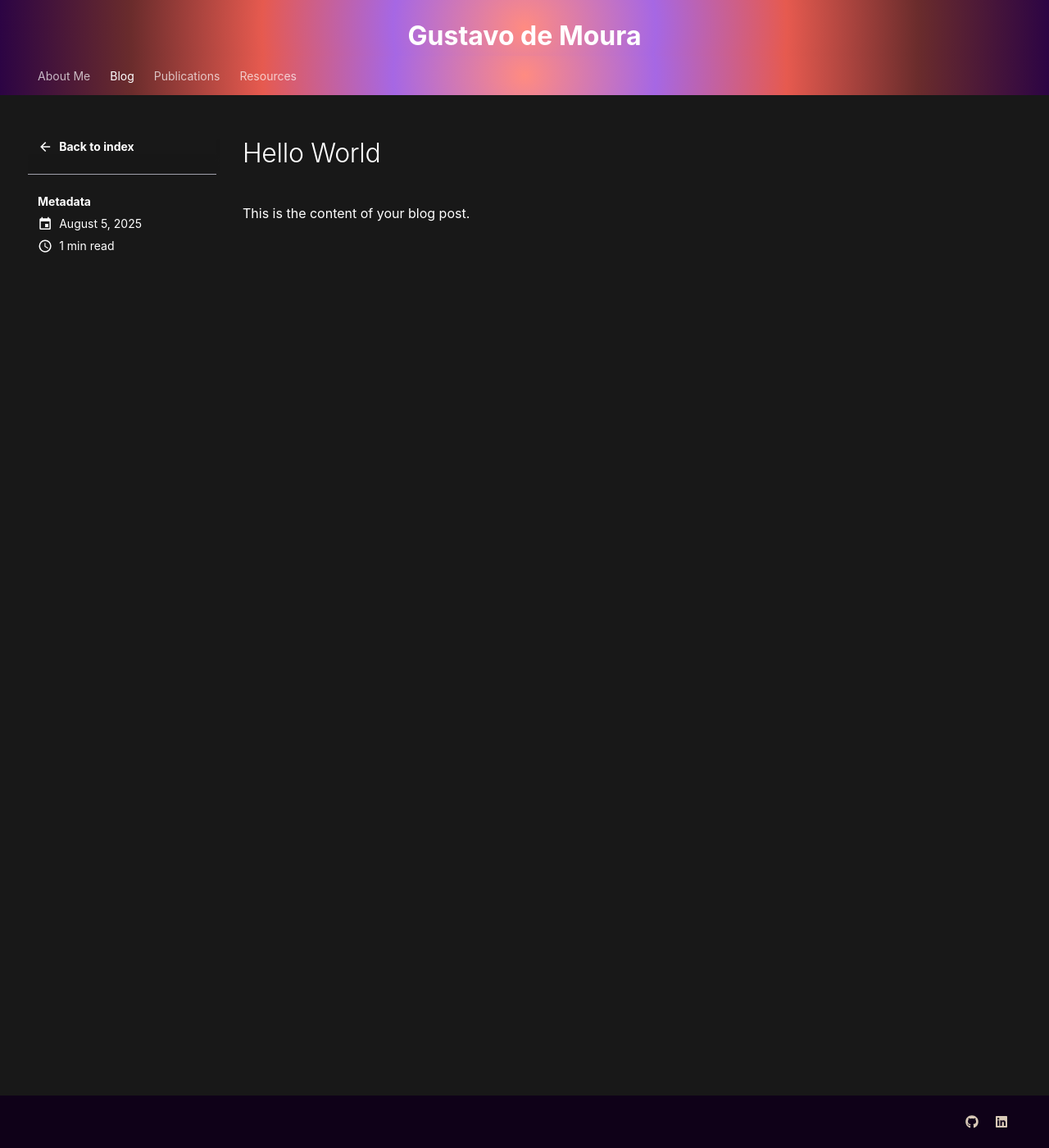
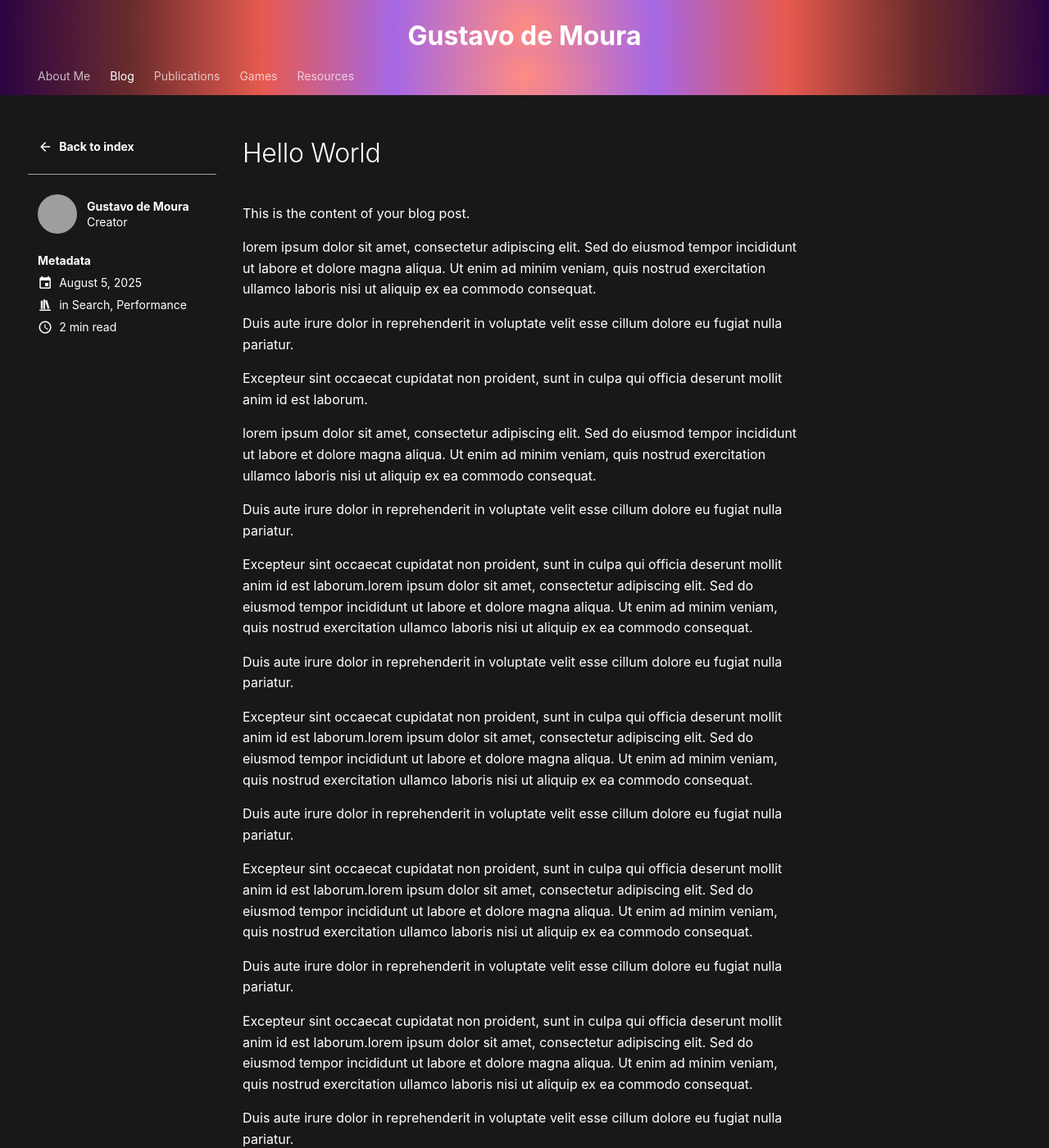
Before and after one commit to gustavo-moura/gustavo-moura, an MkDocs documentation site: the page built from docs/blog/posts/hello_world.md, in a window 1280 px wide and 1400 px high. Shown: the whole window at 82% size. Built offline with MkDocs 1.6.1 and Material for MkDocs 9.7.7, drawn with Linux system fonts in a browser that asks for light colours; some web fonts are replaced; some of the changed text lies outside the part shown; grey boxes are pictures that could not be loaded.

Commit message:
Add games page

```diff
--- /dev/null
+++ b/docs/blog/.authors.yml
@@ -0,0 +1,5 @@
+authors:
+  gustavo-moura:
+    name: Gustavo de Moura
+    description: Creator
+    avatar: https://github.com/gusatbuzz.png
--- a/docs/blog/posts/hello_world.md
+++ b/docs/blog/posts/hello_world.md
@@ -1,10 +1,50 @@
 ---
 title: Hello World
-author: Your Name
+authors:
+  - gustavo-moura
 date: 2025-08-05
 tags:
   - blog
   - welcome
+categories:
+  - Search
+  - Performance
 ---
 
 This is the content of your blog post.
+
+<!-- more -->
+
+lorem ipsum dolor sit amet, consectetur adipiscing elit. Sed do eiusmod tempor incididunt ut labore et dolore magna aliqua.
+Ut enim ad minim veniam, quis nostrud exercitation ullamco laboris nisi ut aliquip ex ea commodo consequat.
+
+Duis aute irure dolor in reprehenderit in voluptate velit esse cillum dolore eu fugiat nulla pariatur.
+
+Excepteur sint occaecat cupidatat non proident, sunt in culpa qui officia deserunt mollit anim id est laborum.
+
+lorem ipsum dolor sit amet, consectetur adipiscing elit. Sed do eiusmod tempor incididunt ut labore et dolore magna aliqua.
+Ut enim ad minim veniam, quis nostrud exercitation ullamco laboris nisi ut aliquip ex ea commodo consequat.
+
+Duis aute irure dolor in reprehenderit in voluptate velit esse cillum dolore eu fugiat nulla pariatur.
+
+Excepteur sint occaecat cupidatat non proident, sunt in culpa qui officia deserunt mollit anim id est laborum.lorem ipsum dolor sit amet, consectetur adipiscing elit. Sed do eiusmod tempor incididunt ut labore et dolore magna aliqua.
+Ut enim ad minim veniam, quis nostrud exercitation ullamco laboris nisi ut aliquip ex ea commodo consequat.
+
+Duis aute irure dolor in reprehenderit in voluptate velit esse cillum dolore eu fugiat nulla pariatur.
+
+Excepteur sint occaecat cupidatat non proident, sunt in culpa qui officia deserunt mollit anim id est laborum.lorem ipsum dolor sit amet, consectetur adipiscing elit. Sed do eiusmod tempor incididunt ut labore et dolore magna aliqua.
+Ut enim ad minim veniam, quis nostrud exercitation ullamco laboris nisi ut aliquip ex ea commodo consequat.
+
+Duis aute irure dolor in reprehenderit in voluptate velit esse cillum dolore eu fugiat nulla pariatur.
+
+Excepteur sint occaecat cupidatat non proident, sunt in culpa qui officia deserunt mollit anim id est laborum.lorem ipsum dolor sit amet, consectetur adipiscing elit. Sed do eiusmod tempor incididunt ut labore et dolore magna aliqua.
+Ut enim ad minim veniam, quis nostrud exercitation ullamco laboris nisi ut aliquip ex ea commodo consequat.
+
+Duis aute irure dolor in reprehenderit in voluptate velit esse cillum dolore eu fugiat nulla pariatur.
+
+Excepteur sint occaecat cupidatat non proident, sunt in culpa qui officia deserunt mollit anim id est laborum.lorem ipsum dolor sit amet, consectetur adipiscing elit. Sed do eiusmod tempor incididunt ut labore et dolore magna aliqua.
+Ut enim ad minim veniam, quis nostrud exercitation ullamco laboris nisi ut aliquip ex ea commodo consequat.
+
+Duis aute irure dolor in reprehenderit in voluptate velit esse cillum dolore eu fugiat nulla pariatur.
+
+Excepteur sint occaecat cupidatat non proident, sunt in culpa qui officia deserunt mollit anim id est laborum.
--- a/mkdocs.yaml
+++ b/mkdocs.yaml
@@ -20,11 +20,13 @@
     - navigation.instant
     # - announce.dismiss
     # - header.autohide
+    - navigation.indexes
 
 plugins:
   - blog:
-      archive: false
-      blog_toc: true
+      archive: true
+      blog_toc: false
+      post_date_format: long
 
 extra:
   social:
@@ -48,4 +50,5 @@
   - Blog:
     - blog/index.md
   - Publications: publications.md
+  - Games: games.md
   - Resources: resources.md
```
Also changed, not shown: docs/about_me.md (+9 -4 lines), docs/blog/tags.md (added, +1 -0 lines), docs/games.md (added, +45 -0 lines), docs/publications.md (+2 -2 lines), docs/assets/games/ermo.png (added), 2 other files.
